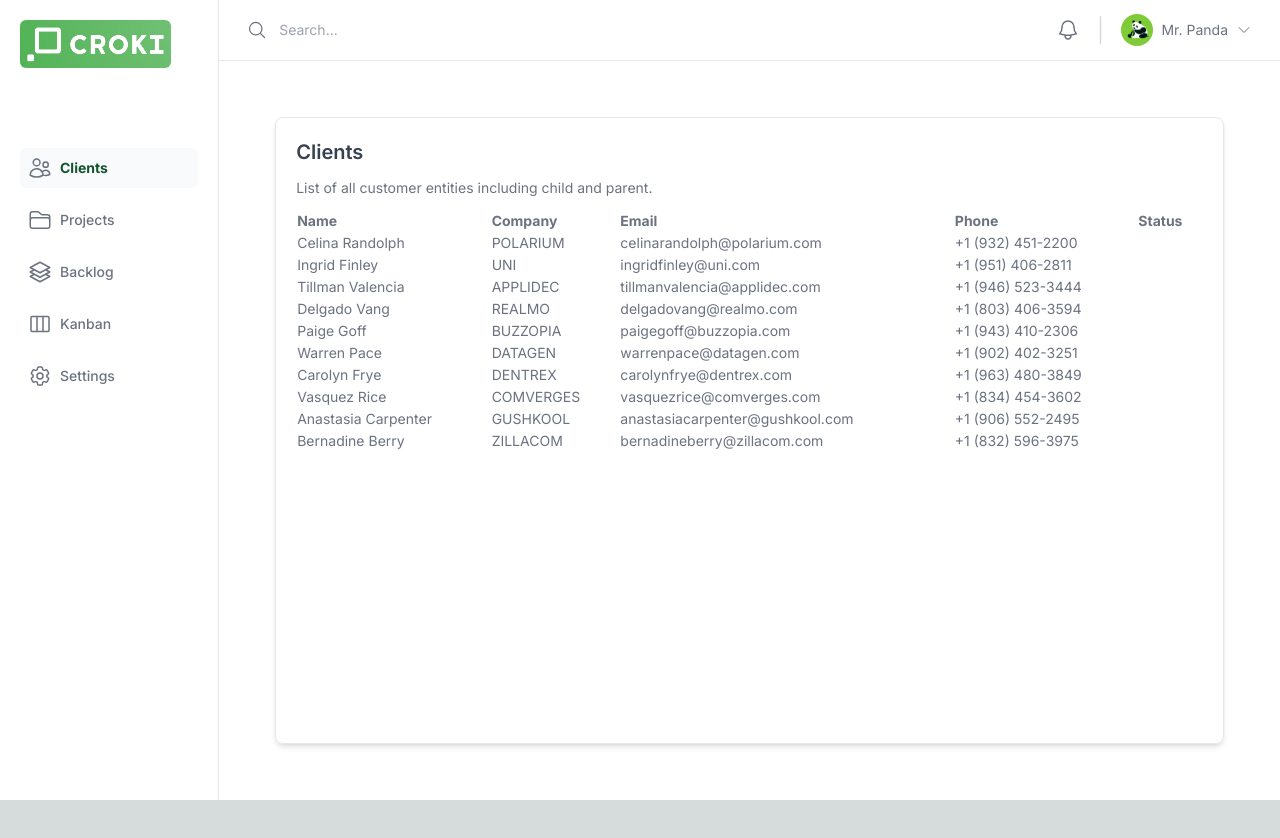
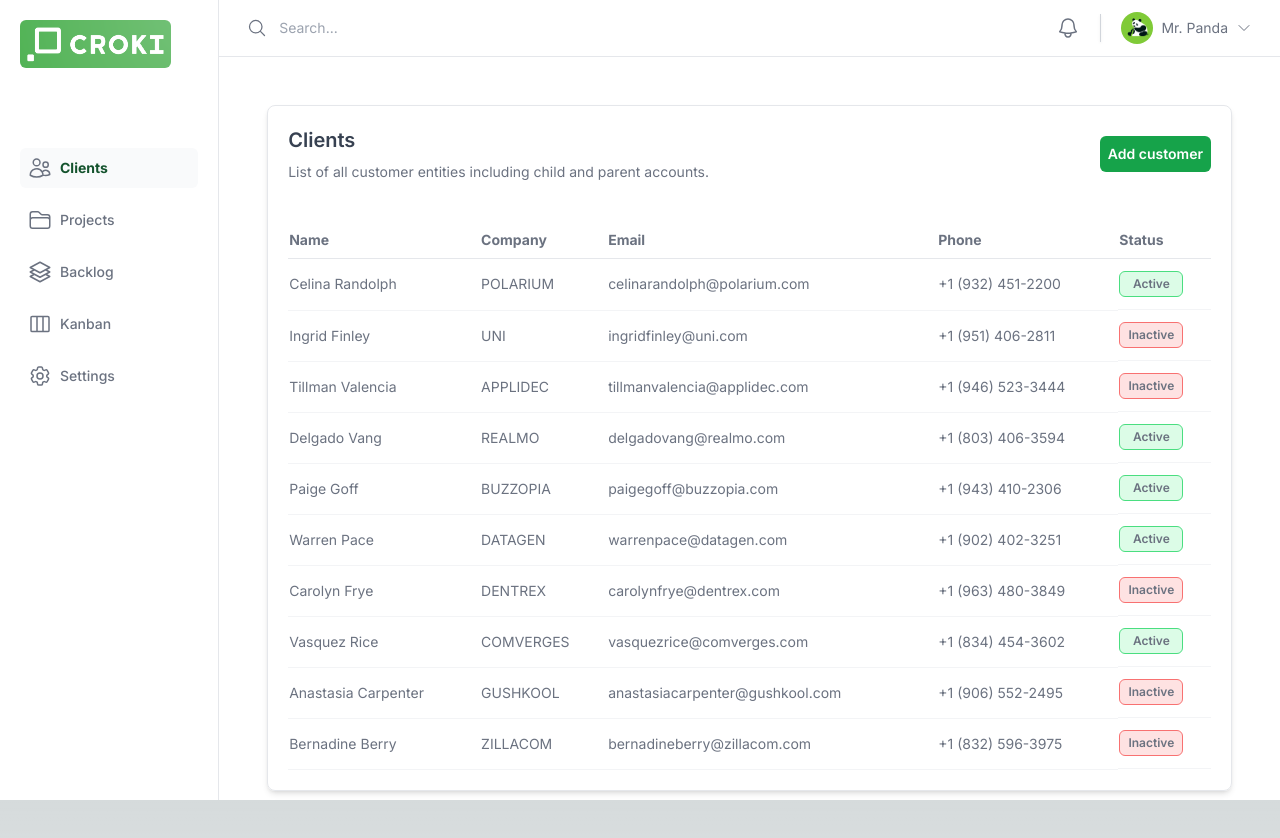
Before and after one commit to jonathan-nobrega/croki-agile, a Next.js app: page /clients in a window 1280 px wide. Before the commit the page ends 800 px from the top, so only its background shows below. Built offline with nearby package versions, Linux system fonts and the light colour scheme.

Commit message:
feat: format table

```diff
--- a/app/clients/page.tsx
+++ b/app/clients/page.tsx
@@ -52,7 +52,6 @@ export default function Page() {
                 </ul>
             </nav>
             <main className='flex flex-col w-full h-full'>
-
                 {/* Search bar*/}
                 <section className=' h-16 w-auto px-7 py-3 flex items-center justify-between border-b'>
                     <div className='h-auto flex'>
@@ -89,8 +88,8 @@ export default function Page() {
                             />
                             {isOpen ? (
                                 <ul
-                                    className={`absolute w-32 text-left top-12 p-3 space-y-2 rounded-md bg-white shadow transition ease-in-out
-                                    ${isOpen ? ' opacity-100' : ' opacity-0'}`}
+                                    className={`absolute w-32 text-left top-12 p-3 space-y-2 rounded-md bg-white shadow duration-300
+                                    ${isOpen ? '' : 'hidden'}`}
                                 >
                                     <li><a href='#' className=''>You profile</a></li>
                                     <li><a href='#' className=''>Sign out</a></li>
@@ -99,39 +98,85 @@ export default function Page() {
                         </button>
                     </div>
                 </section>
-
                 {/* Main module */}
                 <section
-                    className='flex flex-col h-full p-14 '
+                    className='flex flex-col h-full p-12 '
                 >
                     <div className='p-5 space-y-3 border rounded-lg h-full w-full shadow-md'>
-                        <h1 className='text-xl text-gray-700 font-semibold'>Clients</h1>
-                        <p className=''>List of all customer entities including child and parent.</p>
-                        <table className='w-full text-left'>
-                            <thead>
-                                <tr className='w-full'>
+                        <section className='flex mb-10 justify-between items-center'>
+                            <div>
+                                <h1 className='text-xl text-gray-700 font-semibold'>Clients</h1>
+                                <p className='mt-2'>List of all customer entities including child and parent accounts.</p>
+                            </div>
+                            <button
+                                className='p-2 font-semibold rounded-md bg-green-600 text-white transition duration-300 ease-in-out'
+                            >
+                                Add customer
+                            </button>
+                        </section>
+                        <table className='min-w-full text-left'>
+                            <thead className=''>
+                                <tr className='w-full border-separate'>
                                     {tableHeaders.map((item, id) => (
-                                        <th key={id}>{item}</th>
+                                        <th
+                                            className='py-2 border-b'
+                                            key={id}
+                                        >
+                                            {item}
+                                        </th>
                                     ))}
                                 </tr>
                             </thead>
-                            <tbody>
+                            <tbody className=''>
                                 {seed.map((item) => (
                                     <tr
                                         key={item._id}
                                         className='w-full'
                                         onClick={openModal(item)}
                                     >
-                                        <td>{item.name}</td>
-                                        <td>{item.company}</td>
-                                        <td>{item.email}</td>
-                                        <td>{item.phone}</td>
-                                        <td>{item.isActive}</td>
+                                        <td className='py-3 border-b border-gray-100'>{item.name}</td>
+                                        <td className='py-3 border-b border-gray-100'>{item.company}</td>
+                                        <td className='py-3 border-b border-gray-100'>{item.email}</td>
+                                        <td className='py-3 border-b border-gray-100'>{item.phone}</td>
+                                        <td className='flex py-3 border-b border-gray-100'>
+                                            {item.isActive ? (
+                                                <div className='p-1 w-16 text-xs text-center font-semibold border border-green-400 bg-green-100 rounded-md'>Active</div>
+                                            ) : (
+                                                <div className='p-1 w-16 text-xs text-center font-semibold border border-red-400 bg-red-100 rounded-md'>Inactive</div>
+                                            )}
+                                        </td>
+
                                     </tr>
                                 ))}
                             </tbody>
 
                         </table>
+                        {/* <div className="table w-full ...">
+                            <div className="table-header-group">
+                                <div className="table-row">
+                                    <div className="table-cell text-left space-y-3">Song</div>
+                                    <div className="table-cell text-left space-y-3">Artist</div>
+                                    <div className="table-cell text-left space-y-3">Year</div>
+                                </div>
+                            </div>
+                            <div className="table-row-group space-y-3">
+                                <div className="table-row">
+                                    <div className="table-cell space-y-3">The Sliding Mr. Bones (Next Stop, Pottersville)</div>
+                                    <div className="table-cell space-y-3">Malcolm Lockyer</div>
+                                    <div className="table-cell space-y-3">1961</div>
+                                </div>
+                                <div className="table-row">
+                                    <div className="table-cell space-y-3">Witchy Woman</div>
+                                    <div className="table-cell space-y-3">The Eagles</div>
+                                    <div className="table-cell space-y-3">1972</div>
+                                </div>
+                                <div className="table-row">
+                                    <div className="table-cell space-y-3">Shining Star</div>
+                                    <div className="table-cell space-y-3">Earth, Wind, and Fire</div>
+                                    <div className="table-cell space-y-3">1975</div>
+                                </div>
+                            </div>
+                        </div> */}
                     </div>
                 </section>
             </main>
```
